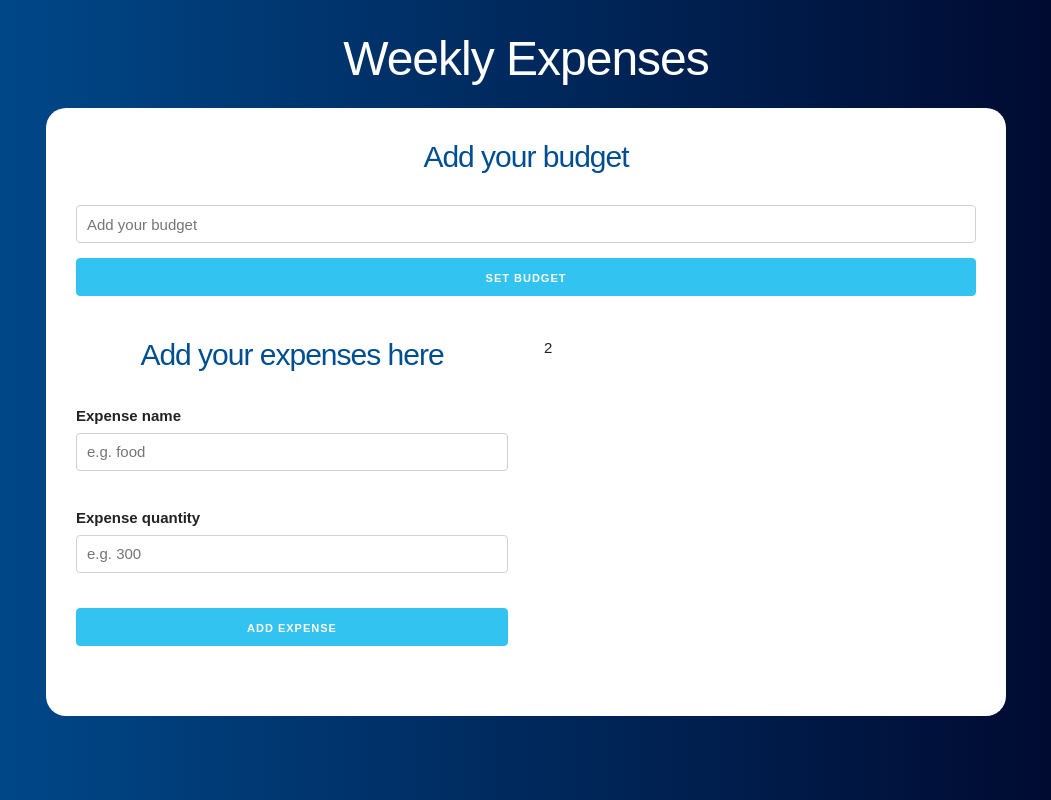
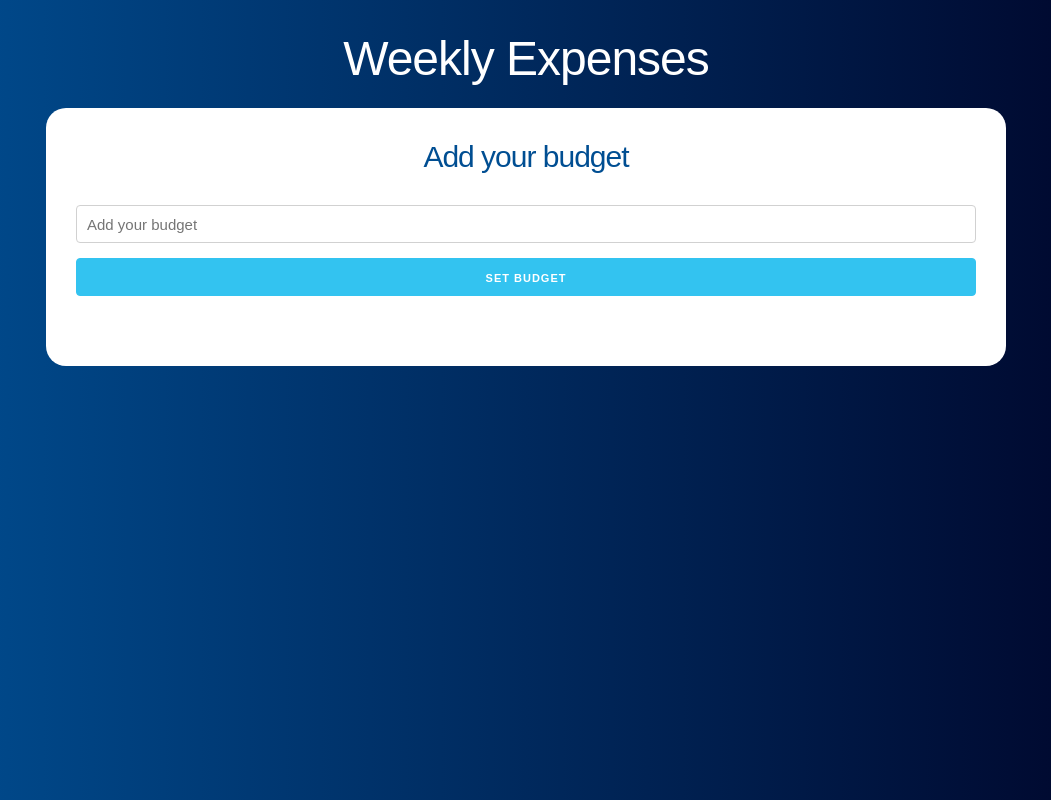
Before and after one commit to alecaceres/budget, a React (Create React App) app: page / in a window 1280 px wide. Shown: the whole page, without its empty margins (114-1165 px from the left). Built offline with nearby package versions, Linux system fonts and the light colour scheme.

Commit message:
Conditional rendering for question and form

```diff
--- a/src/App.js
+++ b/src/App.js
@@ -6,17 +6,20 @@ function App() {
   // state definition
   const [budget, setBudget] = useState(0);
   const [remaining, setRemaining] = useState(0);
+  const [showQuestion, setShowQuestion] = useState(true);
 
   return (
     <div className="container">
       <header>
         <h1>Weekly Expenses</h1>
         <div className="contenido-principal contenido">
+          { showQuestion ?
             <Question
               setBudget={setBudget}
               setRemaining={setRemaining}
+              setShowQuestion={setShowQuestion}
               />
-
+            :
             <div className="row">
               <div className="one-half column">
                 <Form/>
@@ -25,6 +28,10 @@ function App() {
                 2
               </div>
             </div>
+          }
+
+
+
         </div>
       </header>
     </div>
--- a/src/components/Question.js
+++ b/src/components/Question.js
@@ -1,7 +1,7 @@
 import React, { Fragment, useState } from "react";
 import Error from "./Error";
 
-const Question = ({setBudget, setRemaining}) => {
+const Question = ({setBudget, setRemaining, setShowQuestion}) => {
 
   // defining states
   const [qty, setQty] = useState(0);
@@ -26,6 +26,7 @@ const Question = ({setBudget, setRemaining}) => {
       setError(false);
       setBudget(qty);
       setRemaining(qty);
+      setShowQuestion(false);
   }
 
     return (
```
Lines whose indentation alone changed are shown as unchanged.
